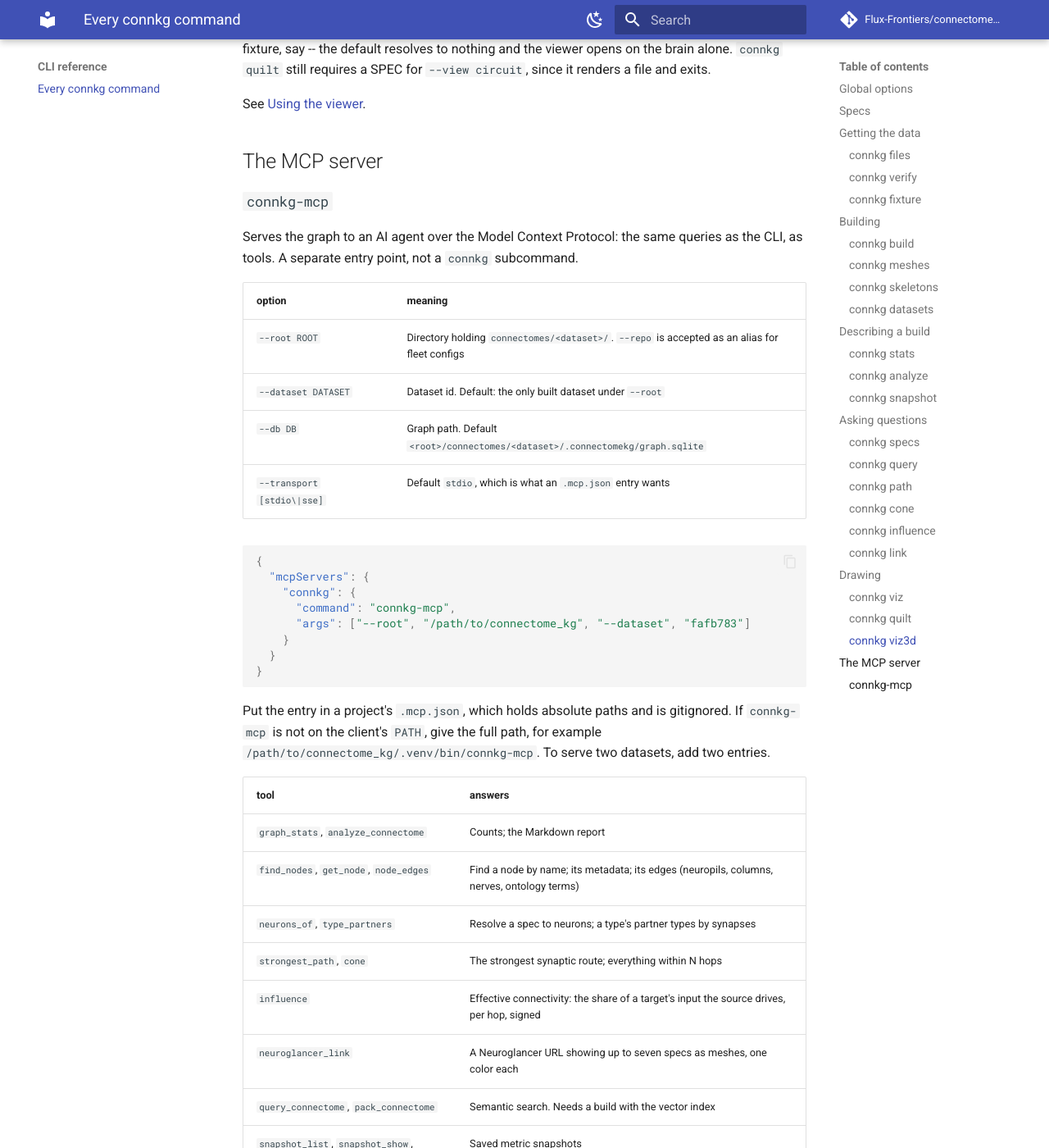
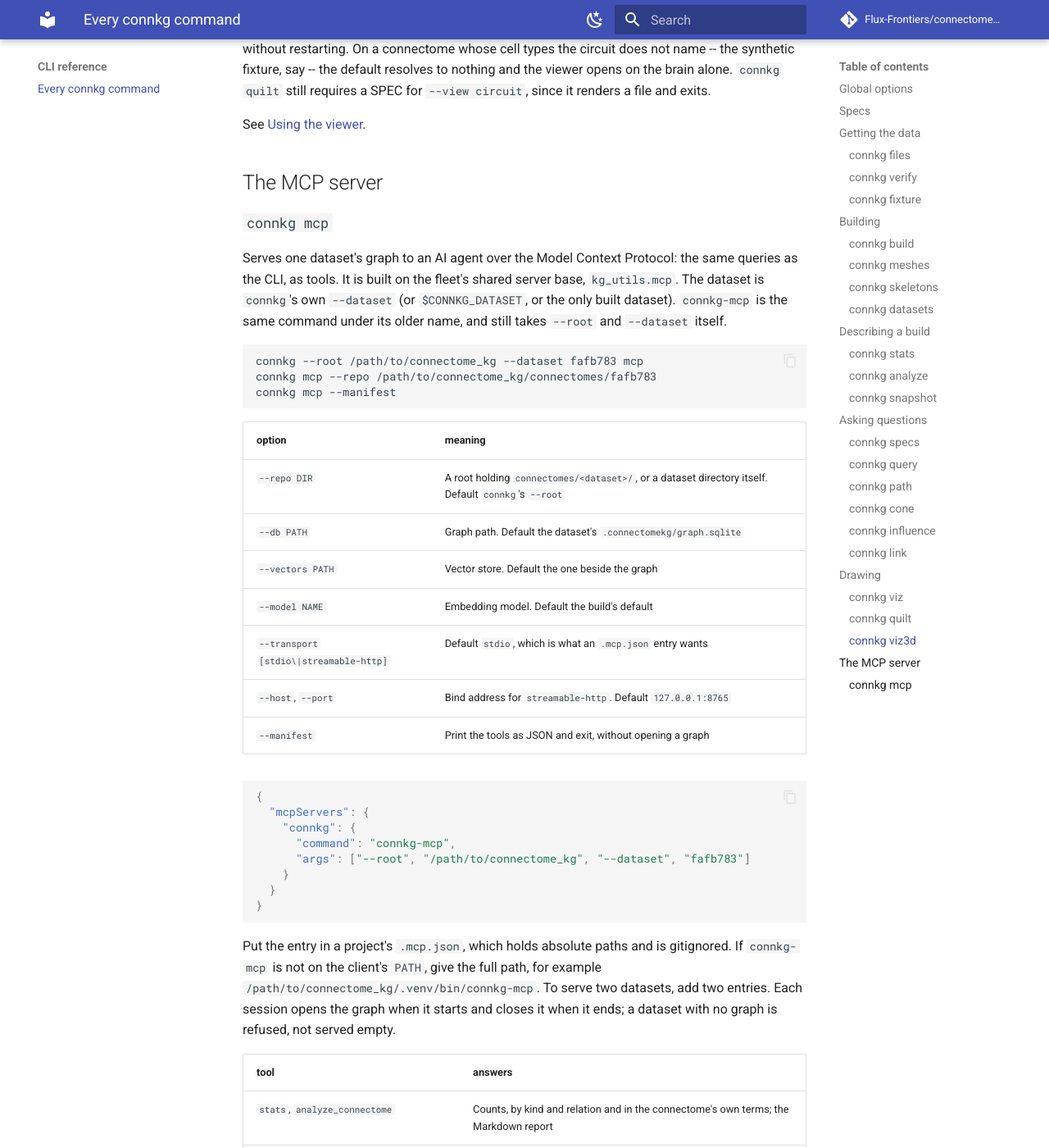
Before and after one commit to Flux-Frontiers/connectome_kg, an MkDocs documentation site: the page built from docs/cli.md, in a window 1280 px wide and 1400 px high, scrolled down 11676 px. Shown: the whole window at 82% size. Built offline with MkDocs 1.6.1 and Material for MkDocs 9.7.7, drawn with Linux system fonts in a browser that asks for light colours; comment, search, counter and statistics services are not loaded; some of the changed text lies outside the part shown.

Commit message:
feat(mcp)!: build the server on kg_utils.mcp, the fleet's shared base
The last fleet KG server off the base (kgrag_priv MCP centralization
plan). BREAKING for agents and MCP configs: graph_stats -> stats,
query_connectome -> query, pack_connectome -> pack, plus the new
neighbors, with no aliases. get_node keeps describe()'s decoded metadata
through server.canonical() and is a tool error for a missing node. The
twelve domain tools keep their names and bodies, reaching the graph via
kg_from(ctx). 17 tools, the canonical five first.

- connkg mcp is the standard command; the dataset comes from connkg's
  --dataset (or $CONNKG_DATASET, or the only one built), resolved when a
  session opens so --manifest needs nothing built. --repo may name a root
  or a dataset directory. connkg-mcp keeps --root and --dataset.
- ConnectomeKG.neighbors() normalizes ids like describe().
- kgmodule-utils[mcp]>=0.29.0 replaces the direct mcp pin; relocked.
- .mcp.json names --dataset fafb783; with three datasets built, the old
  entry could not start.
- Tests drive the real synthetic connectome over MCP: the canonical
  surface, per-session open/close, dataset resolution and refusal, the
  manifest, and real stdio sessions through both connkg-mcp --root
  --dataset and connkg --root --dataset mcp. Checked by hand against the
  real FAFB v783 graph. Docs, README, skill and brief use the new names.

Suite: 448 -> 457 passed.

Co-Authored-By: Claude Opus 5.5 <noreply@anthropic.com>

````diff
--- a/docs/cli.md
+++ b/docs/cli.md
@@ -174,8 +174,8 @@ db_path: /Users/egs/repos/connectome_kg/connectomes/fafb783/.connectomekg/graph.
 ```
 
 `n_pairs` is the `SYNAPSES_TO` edge count and `n_synapses` the synapses those
-pairs carry, as the build recorded them on the dataset node. The `graph_stats`
-MCP tool returns the same figures.
+pairs carry, as the build recorded them on the dataset node. The `stats` MCP
+tool returns the same figures, beside the fleet's `nodes` and `edges` counts.
 
 ### `connkg analyze`
 
@@ -450,18 +450,29 @@ See [Using the viewer](rendering.md#using-the-viewer).
 
 ## The MCP server
 
-### `connkg-mcp`
+### `connkg mcp`
 
-Serves the graph to an AI agent over the Model Context Protocol: the same
-queries as the CLI, as tools. A separate entry point, not a `connkg`
-subcommand.
+Serves one dataset's graph to an AI agent over the Model Context Protocol: the
+same queries as the CLI, as tools. It is built on the fleet's shared server
+base, `kg_utils.mcp`. The dataset is `connkg`'s own `--dataset` (or
+`$CONNKG_DATASET`, or the only built dataset). `connkg-mcp` is the same command
+under its older name, and still takes `--root` and `--dataset` itself.
+
+```bash
+connkg --root /path/to/connectome_kg --dataset fafb783 mcp
+connkg mcp --repo /path/to/connectome_kg/connectomes/fafb783
+connkg mcp --manifest
+```
 
 | option | meaning |
 |---|---|
-| `--root ROOT` | Directory holding `connectomes/<dataset>/`. `--repo` is accepted as an alias for fleet configs |
-| `--dataset DATASET` | Dataset id. Default: the only built dataset under `--root` |
-| `--db DB` | Graph path. Default `<root>/connectomes/<dataset>/.connectomekg/graph.sqlite` |
-| `--transport [stdio\|sse]` | Default `stdio`, which is what an `.mcp.json` entry wants |
+| `--repo DIR` | A root holding `connectomes/<dataset>/`, or a dataset directory itself. Default `connkg`'s `--root` |
+| `--db PATH` | Graph path. Default the dataset's `.connectomekg/graph.sqlite` |
+| `--vectors PATH` | Vector store. Default the one beside the graph |
+| `--model NAME` | Embedding model. Default the build's default |
+| `--transport [stdio\|streamable-http]` | Default `stdio`, which is what an `.mcp.json` entry wants |
+| `--host`, `--port` | Bind address for `streamable-http`. Default `127.0.0.1:8765` |
+| `--manifest` | Print the tools as JSON and exit, without opening a graph |
 
 ```json
 {
@@ -477,18 +488,25 @@ subcommand.
 Put the entry in a project's `.mcp.json`, which holds absolute paths and is
 gitignored. If `connkg-mcp` is not on the client's `PATH`, give the full path,
 for example `/path/to/connectome_kg/.venv/bin/connkg-mcp`. To serve two
-datasets, add two entries.
+datasets, add two entries. Each session opens the graph when it starts and
+closes it when it ends; a dataset with no graph is refused, not served empty.
 
 | tool | answers |
 |---|---|
-| `graph_stats`, `analyze_connectome` | Counts; the Markdown report |
-| `find_nodes`, `get_node`, `node_edges` | Find a node by name; its metadata; its edges (neuropils, columns, nerves, ontology terms) |
+| `stats`, `analyze_connectome` | Counts, by kind and relation and in the connectome's own terms; the Markdown report |
+| `get_node`, `neighbors` | One node's metadata; its edges in either direction and the nodes at their ends |
+| `find_nodes`, `node_edges` | Find a node by name; one relation's edges (neuropils, columns, nerves, ontology terms) |
 | `neurons_of`, `type_partners` | Resolve a spec to neurons; a type's partner types by synapses |
 | `strongest_path`, `cone` | The strongest synaptic route; everything within N hops |
 | `influence` | Effective connectivity: the share of a target's input the source drives, per hop, signed |
 | `neuroglancer_link` | A Neuroglancer URL showing up to seven specs as meshes, one color each |
-| `query_connectome`, `pack_connectome` | Semantic search. Needs a build with the vector index |
+| `query`, `pack` | Semantic search. Needs a build with the vector index |
 | `snapshot_list`, `snapshot_show`, `snapshot_diff` | Saved metric snapshots |
+
+The first five are the canonical tools every Flux-Frontiers KG server shares
+(`kg_utils.mcp`); `connkg mcp --manifest` prints the full list as JSON without
+opening a graph. In connectome-kg 0.9.0 and earlier, `stats`, `query` and
+`pack` were `graph_stats`, `query_connectome` and `pack_connectome`.
 
 Every argument is bounded and checked inside `ConnectomeKG`, so the CLI and
 the server reject the same bad input with the same message:
````
Also changed, not shown: .claude/skills/connkg/SKILL.md (+7 -6 lines), CHANGELOG.md (+25 -0 lines), README.md (+2 -2 lines), architecture-infographic-brief.txt (+4 -4 lines), docs/index.md (+1 -1 lines), docs/queries.md (+1 -1 lines), pyproject.toml (+2 -8 lines), .mcp.json, 7 other files.
